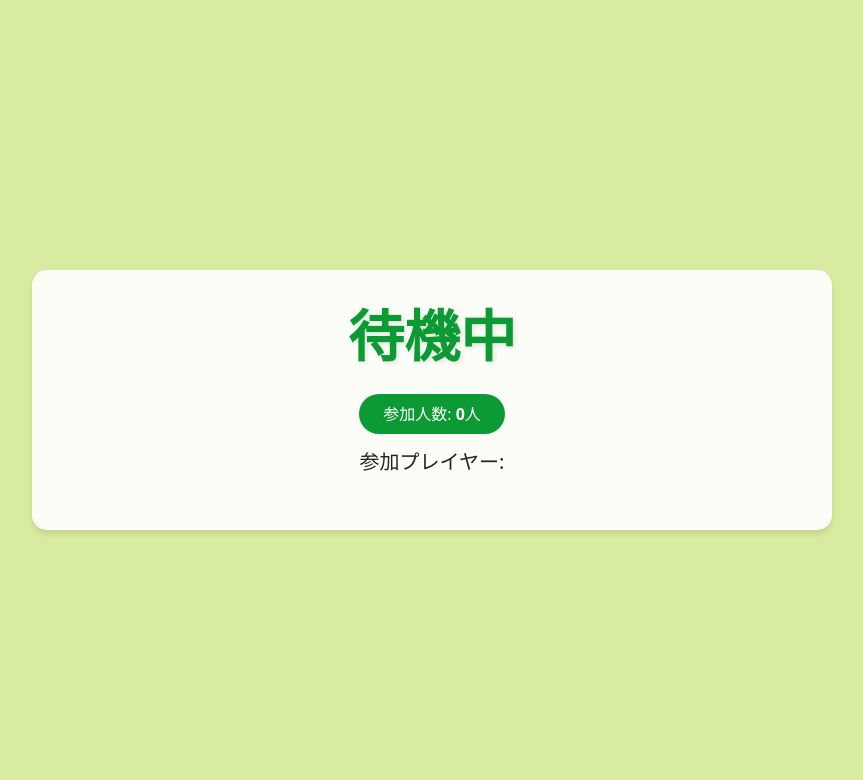
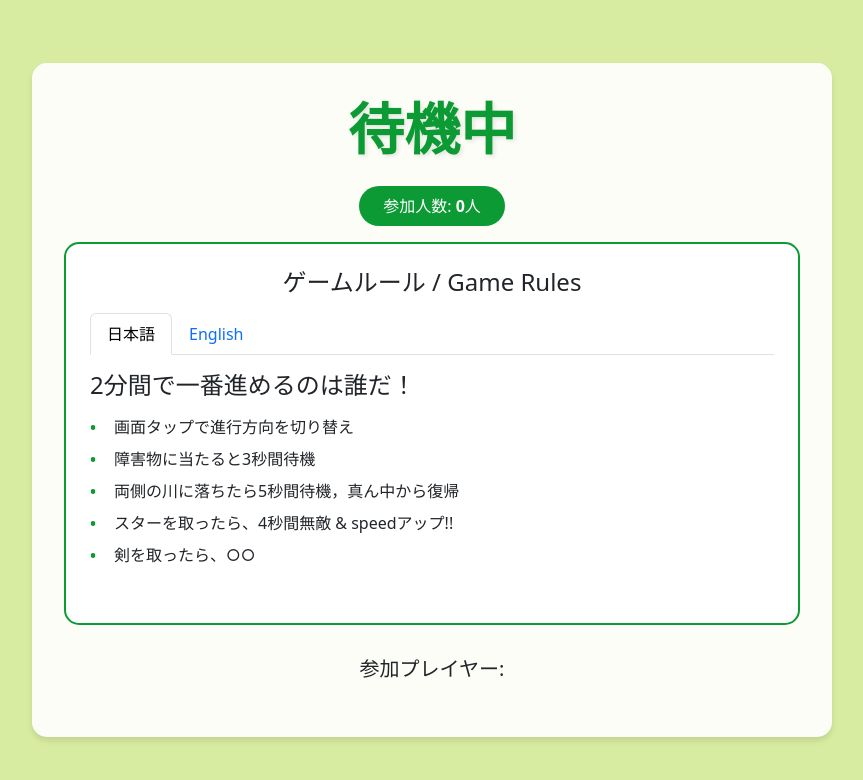
Before and after one commit to hayashichiho/RealtimeBattleGame, a Python web app: template templates/wait.html in a window 1280 px wide. Shown: the top 780 px of the page, without its empty margins (208-1071 px from the left). Run offline with Jinja, Linux system fonts and the light colour scheme; the template is opened without the code that fills it: most values are stand-ins (such as "Sample title", 1, 10 or a date in 2020).

Commit message:
[add]grass.jpgの画質を下げ，wait画面のルール追加

```diff
--- a/templates/wait.html
+++ b/templates/wait.html
@@ -95,6 +95,36 @@
             transform: translateY(-2px);
         }
 
+        .rules-card {
+            background-color: white;
+            border-radius: 15px;
+            border: 2px solid #0c9a34;
+            padding: 1.5rem;
+            margin-bottom: 2rem;
+        }
+
+        .rules-content {
+            padding: 1rem 0;
+        }
+
+        .rules-list {
+            list-style-type: none;
+            padding-left: 0;
+        }
+
+        .rules-list li {
+            margin-bottom: 0.5rem;
+            padding-left: 1.5rem;
+            position: relative;
+        }
+
+        .rules-list li:before {
+            content: "•";
+            color: #0c9a34;
+            font-weight: bold;
+            position: absolute;
+            left: 0;
+        }
 
         @media (max-width: 576px) {
             .wait-container {
@@ -113,6 +143,45 @@
                 参加人数: <span id="player-count" class="fw-bold">0</span>人
             </div>
         </div>
+
+        <div class="rules-card">
+            <h2 class="h4 text-center mb-3">ゲームルール / Game Rules</h2>
+            <ul class="nav nav-tabs" id="rulesTab" role="tablist">
+                <li class="nav-item" role="presentation">
+                    <button class="nav-link active" id="japanese-tab" data-bs-toggle="tab" data-bs-target="#japanese"
+                        type="button" role="tab" aria-controls="japanese" aria-selected="true">日本語</button>
+                </li>
+                <li class="nav-item" role="presentation">
+                    <button class="nav-link" id="english-tab" data-bs-toggle="tab" data-bs-target="#english"
+                        type="button" role="tab" aria-controls="english" aria-selected="false">English</button>
+                </li>
+            </ul>
+
+            <div class="tab-content" id="rulesTabContent">
+                <div class="tab-pane fade show active rules-content" id="japanese" role="tabpanel"
+                    aria-labelledby="japanese-tab">
+                    <h4 class="mb-3">2分間で一番進めるのは誰だ！</h4>
+                    <ul class="rules-list">
+                        <li>画面タップで進行方向を切り替え</li>
+                        <li>障害物に当たると3秒間待機</li>
+                        <li>両側の川に落ちたら5秒間待機，真ん中から復帰</li>
+                        <li>スターを取ったら、4秒間無敵 & speedアップ!!</li>
+                        <li>剣を取ったら、○○</li>
+                    </ul>
+                </div>
+                <div class="tab-pane fade rules-content" id="english" role="tabpanel" aria-labelledby="english-tab">
+                    <h4 class="mb-3">Who can go the furthest in 2 minutes?!</h4>
+                    <ul class="rules-list">
+                        <li>Tap the screen to change direction</li>
+                        <li>Hit an obstacle: Wait 3 seconds</li>
+                        <li>Fall into the river: Wait 5 seconds and restart from center</li>
+                        <li>Collect a star: 4 seconds of invincibility & speed up!!</li>
+                        <li>Collect a sword: ○○</li>
+                    </ul>
+                </div>
+            </div>
+        </div>
+
         <h2 class="h5 text-center mb-3">参加プレイヤー:</h2>
         <ul id="player-list" class="player-list">
             <!-- プレイヤーリストはJavaScriptで動的に追加 -->
```
Also changed, not shown: static/images/grass.jpg.
